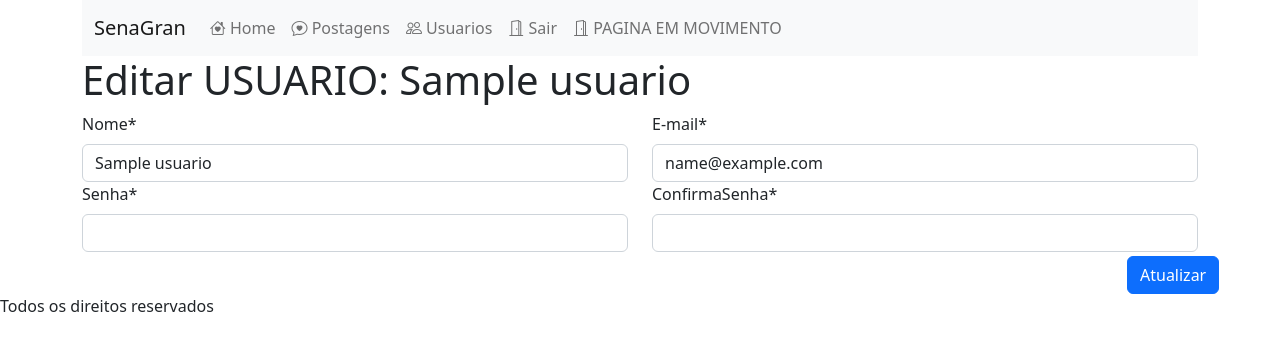
After one commit to Castel4n1/PHPBRUTOSENAGRAN, a PHP site: page /PHPBRUTOSENAGRAN/usuario_atualizar.php?id=1 in a window 1280 px wide. The commit adds this page. Shown: the top 351 px of the page. Run offline with PHP 8.4, Linux system fonts and the light colour scheme; tables that the repository leaves empty or names only in its code hold one stand-in row (values such as "Sample post"); some libraries are stand-ins or nearby versions.

Commit message:
CRUD atualizar

```diff
--- a/class/Usuario.php
+++ b/class/Usuario.php
@@ -45,7 +45,7 @@ class Usuario extends Conexao
     public function atualizar(array $dados)
     {
         $sql = $this->pdo->prepare(
-        "UPDATE usuarios SET (nome = :nome, email = :email, senha = :senha)
+        "UPDATE usuarios SET nome = :nome, email = :email, senha = :senha
          WHERE id_usuario = :id_usuario LIMIT 1"
 
         );
@@ -75,11 +75,12 @@ class Usuario extends Conexao
 
     public function mostrar(int $id_usuario)
     {
-        $sql = $this->pdo->prepare("SELECT FROM usuarios
+        $sql = $this->pdo->prepare("SELECT * FROM usuarios
             WHERE id_usuario = :id_usuario");
 
         $sql->bindParam(':id_usuario',$id_usuario);
         $sql->execute();
+        return $sql->fetch(PDO::FETCH_OBJ);
     }
 
 }
--- a/class/constantes.php
+++ b/class/constantes.php
@@ -1,6 +1,6 @@
 <?php
 #CONSTANTES
-const URL= 'http://localhost/PHPBRUTOSENAGRAN/';
+const URL= 'http://localhost/PHPBRUTOSENAGRAN';
 
 
 
--- /dev/null
+++ b/usuario_atualizar.php
@@ -0,0 +1,90 @@
+<?php
+require_once('inc/classes.php');
+$Usuario = new Usuario();
+
+    if (isset($_POST['btnEditar']))
+    {
+        $Usuario->atualizar($_POST);
+        header('location:'.URL.'usuarios.php');
+    }
+#PEGAR OS DADOS DO USUARIO, QUE O 'ID' FOI INFORMADO
+$usuario = $Usuario->mostrar($_GET['id']);
+?>
+
+
+<!DOCTYPE html>
+<html lang="pt-br">
+
+<head>
+    <meta charset="UTF-8">
+    <meta http-equiv="X-UA-Compatible" content="IE=edge">
+    <meta name="viewport" content="width=device-width, initial-scale=1.0">
+    <title>SENAGRAN</title>
+
+    <!-- CSS -->
+    <?php include('inc/css.php');
+    ?>
+    <!-- JS -->
+    <?php require_once('inc/js.php'); //-----Utilizar quando o elemento É obrigatório
+    ?>
+
+
+</head>
+
+<body>
+    <div class="container">
+        <!-- MENU -->
+        <?php
+            require_once('inc/menu.php');
+        ?>
+        <!-- /MENU -->
+
+        <!-- CONTEUDO -->
+        <div>
+            <h1> Editar USUARIO: <?php echo $usuario->nome; ?></h1>
+            <form action="?" method="post">
+                <!-- CAMPO OCULTO -->
+                <input type="hidden" name="id_usuario">
+                <div class="row">
+                        <div class="form-group col-md-6">
+                            <label class="form-label" for="nome">Nome*</label>
+                            <input class="form-control" type="text" name="nome" id="nome" value="<?php echo $usuario->nome; ?>" required>
+                        </div>
+
+                        <div class="form-group col-md-6">
+                            <label for="email" class="form-label">E-mail*</label>
+                            <input type="email" name="email" id="email" class="form-control" value="<?php echo $usuario->email; ?>" required>
+                        </div>
+
+                        <div class="form-group col-md-6">
+                            <label for="senha" class="form-label">Senha*</label>
+                            <input type="password" name="senha" id="senha" class="form-control" required autocomplete="off">
+                        </div>
+
+                        <div class="form-group col-md-6">
+                            <label for="confirma_senha" class="form-label">ConfirmaSenha*</label>
+                            <input type="password" name="confirma_senha" id="confirma_senha" class="form-control" required autocomplete="off">
+                        </div>
+
+                        <div class="offset-11 col-md-1 mt-1">
+                            <input class="btn btn-primary" type="submit" name="btnEditar" value="Atualizar" required>
+                        </div>
+                    </div>
+                </div>
+
+
+
+            </form>
+        </div>
+        <!-- /CONTEUDO -->
+
+        <!-- RODAPE -->
+        <?php
+            include_once('inc/rodape.php'); //----------- Include_once quando quer mostrar apenas uma vez a informação
+        ?>
+        <!-- /RODAPE -->
+
+    </div>
+</body>
+
+</html>
```
Also changed, not shown: usuarios.php (+11 -4 lines).
